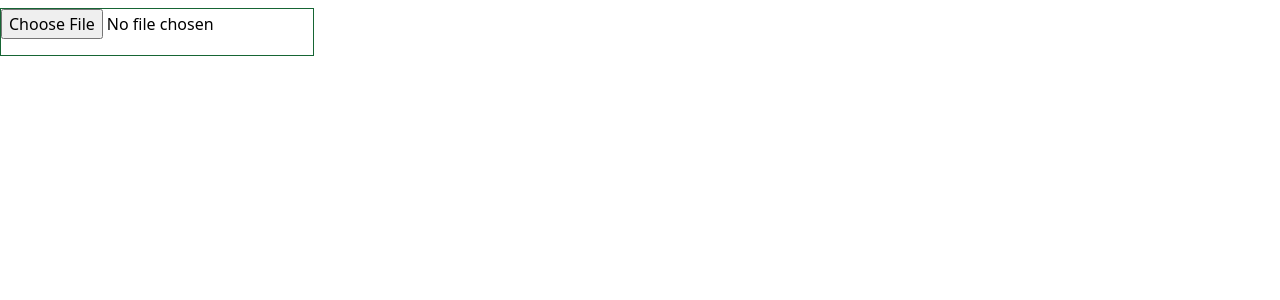
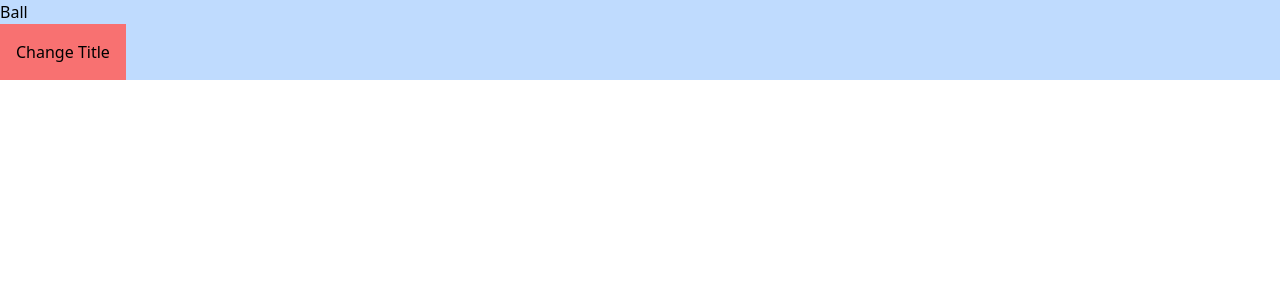
Before and after one commit to soAcademy/workshop-state-and-event, a React (Create React App) app: page / in a window 1280 px wide. Shown: the top 300 px of the page. Built offline with nearby package versions, Linux system fonts and the light colour scheme.

Commit message:
editwp1st1

```diff
--- a/src/App.js
+++ b/src/App.js
@@ -6,6 +6,8 @@ import Event5 from "./Event/Event5";
 import Event6 from "./Event/Event6";
 import Event7 from "./Event/Event7";
 import Event8 from "./Event/Event8";
+
+import State1 from "./States/States1";
 
 
 
@@ -20,9 +22,9 @@ const App = () => {
       {/* <Event5 /> */}
       {/* <Event6 /> */}
       {/* <Event7 /> */}
-      <Event8 />
+      {/* <Event8 /> */}
 
-      {/* <State1 /> */}
+      <State1 />
       {/* <State2 /> */}
       {/* <State3 /> */}
       {/* <State4 /> */}
--- a/src/Event/Event8.js
+++ b/src/Event/Event8.js
@@ -14,7 +14,7 @@ const Event8 = () => {
           className="h-12 border border-green-800 mt-2"
           id="image"
           type="file"
-          accept="image/png, image/jpeg" //mime type
+          accept="image/png, image/jpeg" //mime type ไฟล์ PNG PG JPG
           onChange={(e)=>submitData(e)}
         />
       </div>
--- /dev/null
+++ b/src/States/States1.js
@@ -0,0 +1,18 @@
+import React, { useState } from "react";
+
+const State1 = () => {
+  const [title, setTitle] = useState("Ball");
+
+  return (
+    <div className="bg-blue-200">
+      <p>{title}</p>
+      <p>
+        <button className="p-4 bg-red-400" onClick={() => setTitle("Pooves")}>
+          Change Title
+        </button>
+      </p>
+    </div>
+  );
+};
+
+export default State1;
```
